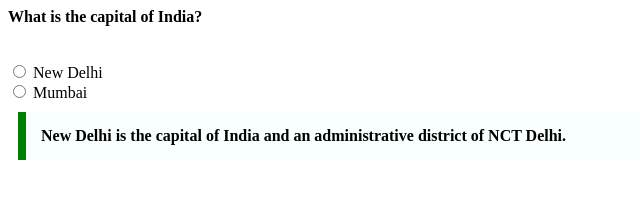
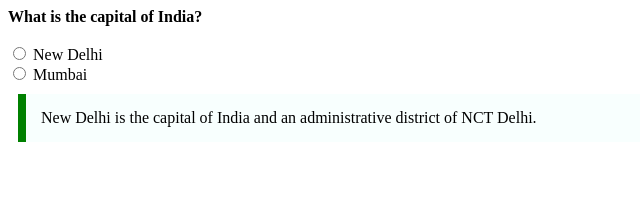
Before and after one commit to acciojob/trivia-AbhiSOULJeet, a website: page main.html in a window 1280 px wide. Shown: the whole page, without its empty margins (0-640 px from the left). Drawn offline with Linux system fonts and the light colour scheme.

Commit message:
created a submission

```diff
--- a/main.html
+++ b/main.html
@@ -15,7 +15,7 @@
 	<label style="font-weight:bold;">What is the capital of India?</label>
 		<br>
 		<br>
-		<br>
+
 		<input type="radio" id="option1" name="quiz" value="New Delhi">
 		<label for="option1">New Delhi</label>
 
@@ -26,7 +26,7 @@
 		<div id="trivia">
 			<blockquote style="max-width: 600px;
 margin: 10px;
-	font-weight:bold;
+
 padding: 15px;
 border-left: 8px solid green;
 background-color: #f8fffe;">New Delhi is the capital of India and an administrative district of NCT Delhi.</blockquote>
```
